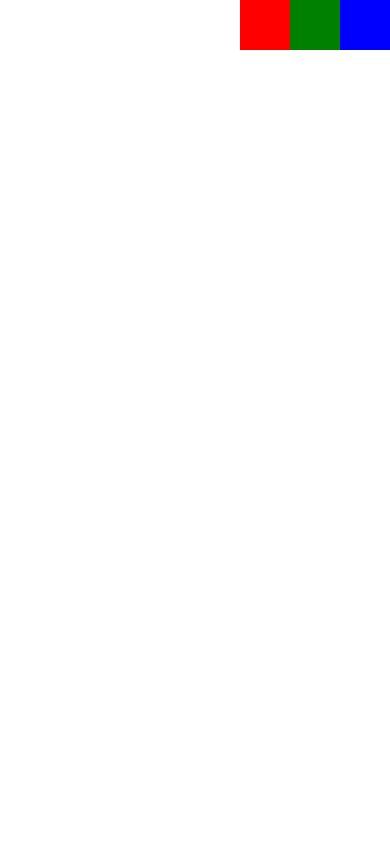
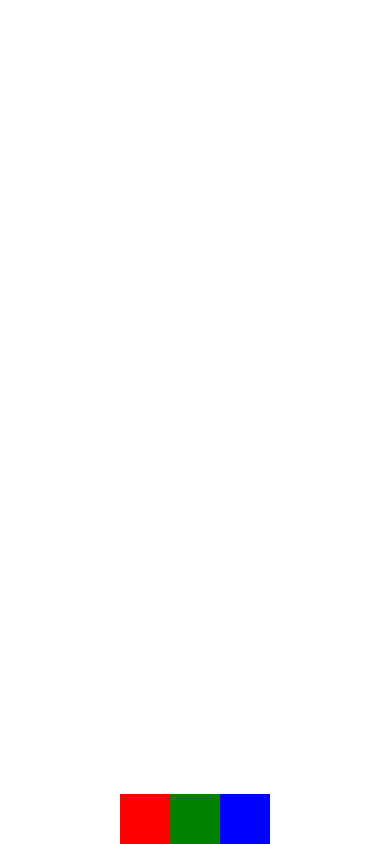
Before and after one commit to joaothe/rnative-components, a React Native app: screen / in a window 390 px wide. Built offline with nearby package versions, Linux system fonts and the light colour scheme.

Commit message:
More additions

```diff
--- a/App.js
+++ b/App.js
@@ -4,7 +4,7 @@ import {Platform, StyleSheet, Text, View} from 'react-native';
 export default class App extends Component {
   render() {
     return (
-      <View style={{flex: 1, flexDirection: 'row', justifyContent: 'flex-end'}}>
+      <View style={{flex: 1, flexDirection: 'row', justifyContent: 'center', alignItems: 'flex-end'}}>
         <View style={{width: 50, height: 50, backgroundColor: 'red'}}></View>
         <View style={{width: 50, height: 50, backgroundColor: 'green'}}></View>
         <View style={{width: 50, height: 50, backgroundColor: 'blue'}}></View>
```
